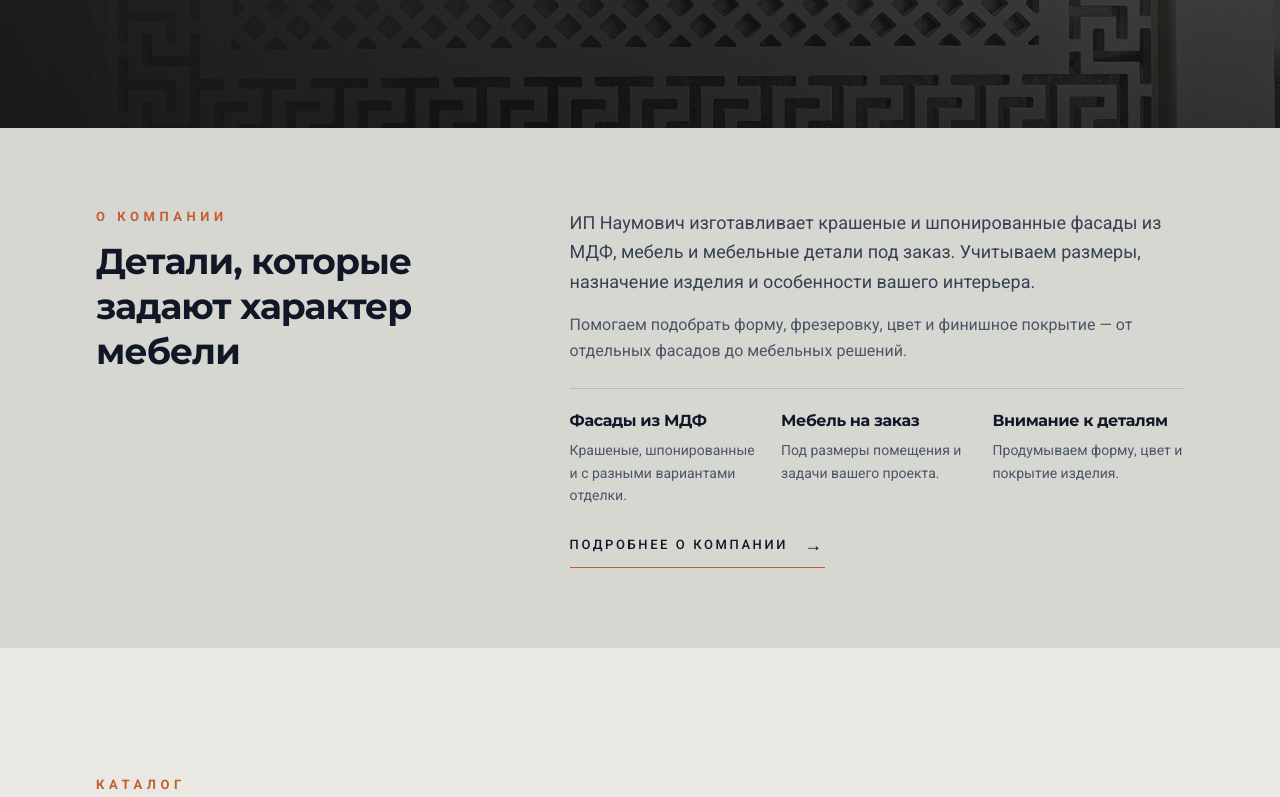
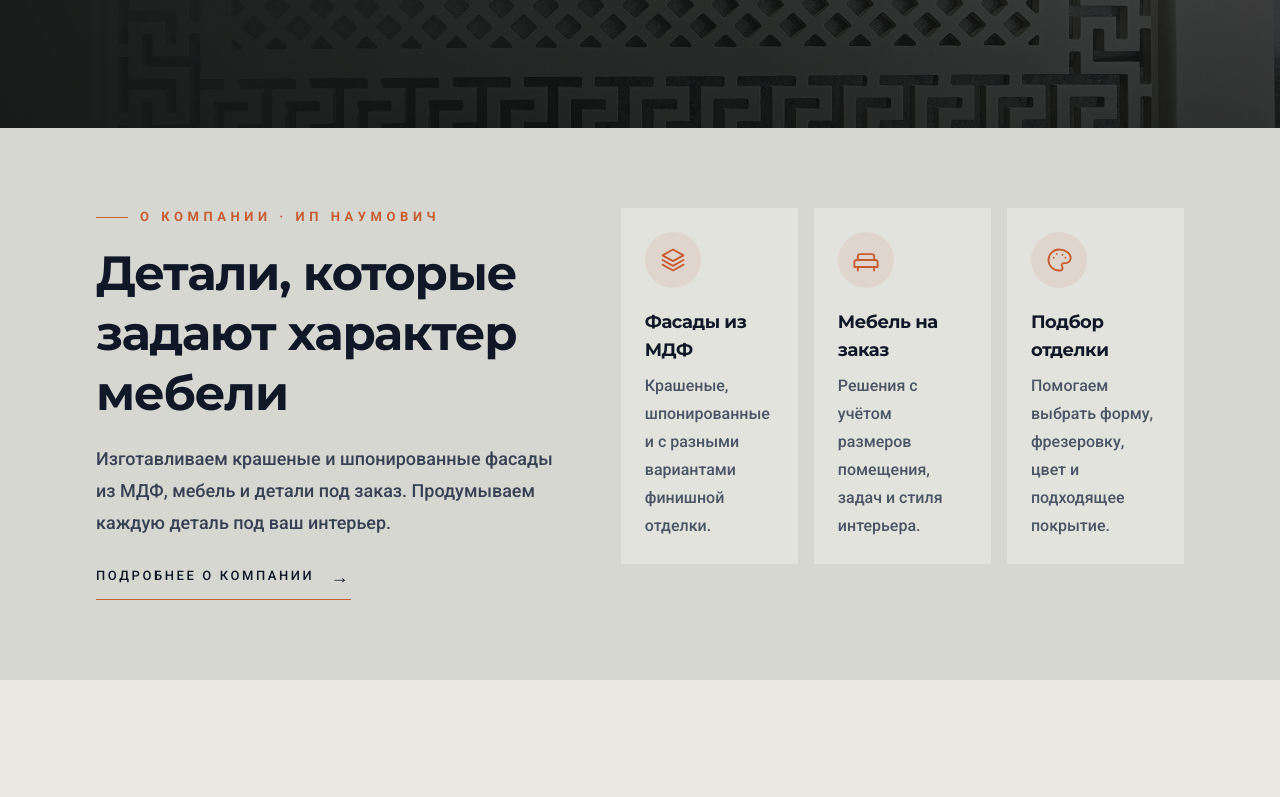
Before and after one commit to IljaBelousow/naumovich-site, a Next.js app: page / in a window 1280 px wide. Shown: the part 672-1469 px from the top of the page. Built offline with nearby package versions, Linux system fonts and the light colour scheme.

Commit message:
Enrich homepage company section with About intro and icons

```diff
--- a/src/app/page.tsx
+++ b/src/app/page.tsx
@@ -41,37 +41,45 @@ export default function Home() {
 
       {/* === О КОМПАНИИ: краткая версия страницы About === */}
       <section id="about" className="w-full bg-[#D7D7D2] py-16 sm:py-20">
-        <div className="mx-auto grid w-full max-w-[1600px] gap-8 px-6 sm:px-12 lg:grid-cols-[0.8fr_1.2fr] lg:items-start lg:gap-16 lg:px-20 xl:px-24">
+        <div className="mx-auto w-full max-w-[1600px] px-6 sm:px-12 lg:px-20 xl:px-24">
+          <div className="grid gap-8 lg:grid-cols-[0.9fr_1.1fr] lg:items-start lg:gap-16">
             <div>
-            <p className="mb-3 text-xs font-semibold uppercase tracking-[0.35em] text-[#C65D32]">О компании</p>
-            <h2 className="max-w-xl text-3xl font-light leading-tight tracking-tight text-gray-900 sm:text-4xl">
+              <p className="mb-4 flex items-center gap-3 text-xs font-semibold uppercase tracking-[0.35em] text-[#C65D32]">
+                <span className="h-px w-8 bg-[#C65D32]" /> О компании · ИП Наумович
+              </p>
+              <h2 className="max-w-xl text-3xl font-light leading-tight tracking-tight text-gray-900 sm:text-4xl lg:text-5xl">
                 Детали, которые задают характер мебели
               </h2>
-          </div>
-          <div className="max-w-3xl">
-            <p className="text-base font-normal leading-relaxed text-gray-700 sm:text-lg">
-              ИП Наумович изготавливает крашеные и шпонированные фасады из МДФ, мебель и мебельные детали под заказ. Учитываем размеры, назначение изделия и особенности вашего интерьера.
+              <p className="mt-5 max-w-xl text-base leading-7 text-gray-700 sm:text-lg sm:leading-8">
+                Изготавливаем крашеные и шпонированные фасады из МДФ, мебель и детали под заказ. Продумываем каждую деталь под ваш интерьер.
               </p>
-            <p className="mt-4 text-sm font-normal leading-relaxed text-gray-600 sm:text-base">
-              Помогаем подобрать форму, фрезеровку, цвет и финишное покрытие — от отдельных фасадов до мебельных решений.
-            </p>
-            <div className="mt-6 grid gap-5 border-t border-[#B8B9B4] pt-5 sm:grid-cols-3">
-              <div>
-                <h3 className="text-sm font-medium text-gray-900 sm:text-base">Фасады из МДФ</h3>
-                <p className="mt-1.5 text-sm font-normal leading-relaxed text-gray-600">Крашеные, шпонированные и с разными вариантами отделки.</p>
-              </div>
-              <div>
-                <h3 className="text-sm font-medium text-gray-900 sm:text-base">Мебель на заказ</h3>
-                <p className="mt-1.5 text-sm font-normal leading-relaxed text-gray-600">Под размеры помещения и задачи вашего проекта.</p>
-              </div>
-              <div>
-                <h3 className="text-sm font-medium text-gray-900 sm:text-base">Внимание к деталям</h3>
-                <p className="mt-1.5 text-sm font-normal leading-relaxed text-gray-600">Продумываем форму, цвет и покрытие изделия.</p>
-              </div>
-            </div>
               <Link href="/about" className="group mt-6 inline-flex items-center gap-4 border-b border-[#C65D32] pb-2 text-xs font-medium uppercase tracking-[0.2em] text-gray-900 transition-colors hover:text-[#C65D32]">
                 Подробнее о компании <span aria-hidden="true" className="text-lg transition-transform duration-300 group-hover:translate-x-1">→</span>
               </Link>
+            </div>
+            <div className="grid gap-4 sm:grid-cols-3">
+              <article className="min-h-[190px] bg-[#E9E8E3]/70 p-5 transition-colors duration-300 hover:bg-[#E9E8E3] sm:p-6">
+                <span className="flex h-14 w-14 items-center justify-center rounded-full bg-[#C65D32]/10 text-[#C65D32]">
+                  <svg aria-hidden="true" viewBox="0 0 24 24" className="h-7 w-7" fill="none" stroke="currentColor" strokeWidth="1.6" strokeLinecap="round" strokeLinejoin="round"><path d="m12 3 9 5-9 5-9-5 9-5Z" /><path d="m3 12 9 5 9-5M3 16l9 5 9-5" /></svg>
+                </span>
+                <h3 className="mt-5 text-base font-medium text-gray-900 sm:text-lg">Фасады из МДФ</h3>
+                <p className="mt-2 text-sm leading-6 text-gray-600 sm:text-base sm:leading-7">Крашеные, шпонированные и с разными вариантами финишной отделки.</p>
+              </article>
+              <article className="min-h-[190px] bg-[#E9E8E3]/70 p-5 transition-colors duration-300 hover:bg-[#E9E8E3] sm:p-6">
+                <span className="flex h-14 w-14 items-center justify-center rounded-full bg-[#C65D32]/10 text-[#C65D32]">
+                  <svg aria-hidden="true" viewBox="0 0 24 24" className="h-7 w-7" fill="none" stroke="currentColor" strokeWidth="1.6" strokeLinecap="round" strokeLinejoin="round"><path d="M5 12V9a2 2 0 0 1 2-2h10a2 2 0 0 1 2 2v3" /><path d="M4 12a2 2 0 0 0-2 2v4h20v-4a2 2 0 0 0-2-2H4ZM5 18v3M19 18v3" /></svg>
+                </span>
+                <h3 className="mt-5 text-base font-medium text-gray-900 sm:text-lg">Мебель на заказ</h3>
+                <p className="mt-2 text-sm leading-6 text-gray-600 sm:text-base sm:leading-7">Решения с учётом размеров помещения, задач и стиля интерьера.</p>
+              </article>
+              <article className="min-h-[190px] bg-[#E9E8E3]/70 p-5 transition-colors duration-300 hover:bg-[#E9E8E3] sm:p-6">
+                <span className="flex h-14 w-14 items-center justify-center rounded-full bg-[#C65D32]/10 text-[#C65D32]">
+                  <svg aria-hidden="true" viewBox="0 0 24 24" className="h-7 w-7" fill="none" stroke="currentColor" strokeWidth="1.6" strokeLinecap="round" strokeLinejoin="round"><path d="M12 3a9 9 0 1 0 0 18h1.2a2 2 0 0 0 1.5-3.3 1.8 1.8 0 0 1 1.4-3h1.4A4.5 4.5 0 0 0 22 10.2C22 6.2 17.5 3 12 3Z" /><path d="M7.5 10h.01M10 6.8h.01M15 7.5h.01M17.5 10h.01" /></svg>
+                </span>
+                <h3 className="mt-5 text-base font-medium text-gray-900 sm:text-lg">Подбор отделки</h3>
+                <p className="mt-2 text-sm leading-6 text-gray-600 sm:text-base sm:leading-7">Помогаем выбрать форму, фрезеровку, цвет и подходящее покрытие.</p>
+              </article>
+            </div>
           </div>
         </div>
       </section>
```
Lines whose indentation alone changed are shown as unchanged.
